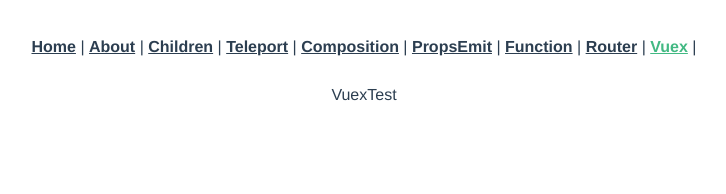
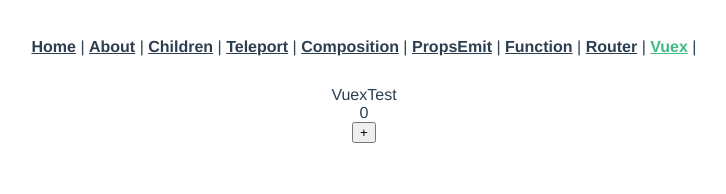
Before and after one commit to piyokintv/learning-vuejs, a Vue app in the folder section10/vue3-test/: page /vuex-test in a window 1280 px wide. Shown: the top 194 px of the page, without its empty margins (276-1002 px from the left). Built offline with nearby package versions, Linux system fonts and the light colour scheme.

Commit message:
setup内でvuex その2

```diff
--- a/section10/vue3-test/src/views/VuexTest.vue
+++ b/section10/vue3-test/src/views/VuexTest.vue
@@ -1,10 +1,30 @@
 <template>
   <div>VuexTest</div>
+  <div>{{ count }}</div>
+  <button @click="increment">+</button>
 </template>
 
 <script>
+import { computed } from 'vue';
+import { useStore } from 'vuex';
+
 export default {
+  setup() {
+    const store = useStore();
 
+    const count = computed(() => {
+      return store.state.count;
+    });
+
+    const increment = () => {
+      store.commit('increment');
+    };
+
+    return {
+      count,
+      increment,
+    };
+  }
 }
 </script>
 
```
